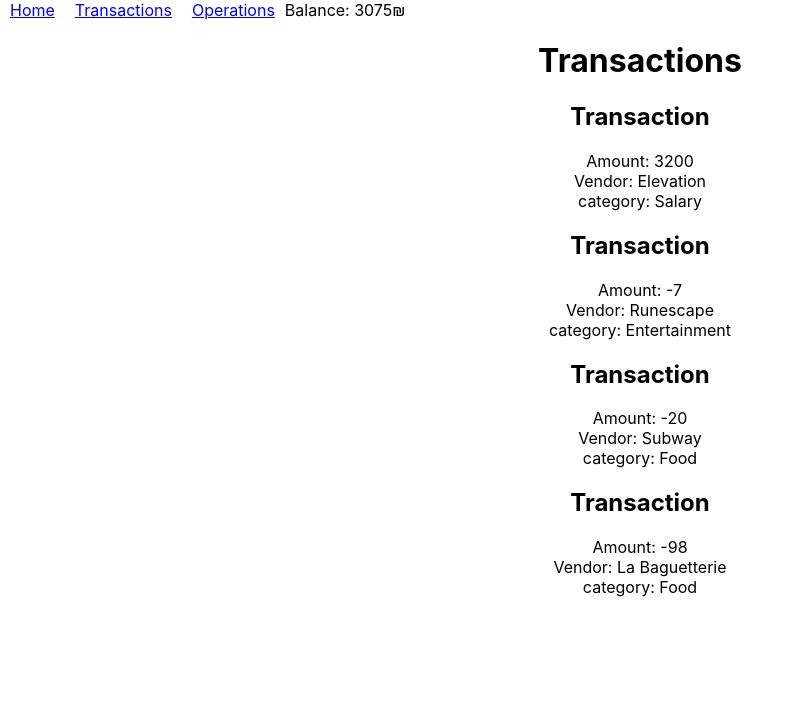
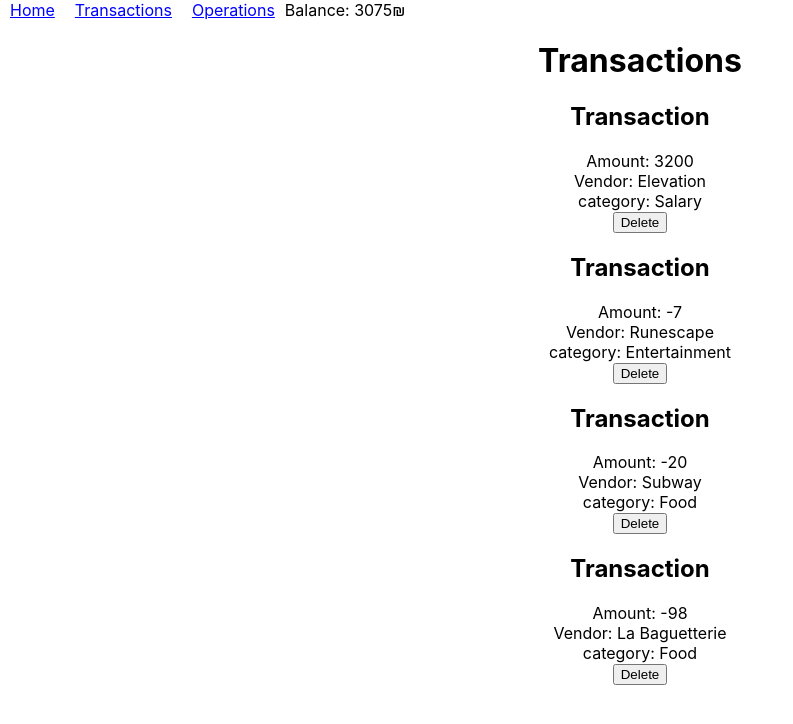
Before and after one commit to majdjb7/Bank, a React (Create React App) app: page /transactions in a window 1280 px wide. Shown: the top 724 px of the page, without its empty margins (0-793 px from the left). Built offline with nearby package versions, Linux system fonts and the light colour scheme.

Commit message:
Delete transaction button done, and init server for routes

```diff
--- a/src/App.js
+++ b/src/App.js
@@ -11,10 +11,10 @@ class App extends Component {
     super()
     this.state = {
       transactions: [
-        { amount: 3200, vendor: "Elevation", category: "Salary" },
-        { amount: -7, vendor: "Runescape", category: "Entertainment" },
-        { amount: -20, vendor: "Subway", category: "Food" },
-        { amount: -98, vendor: "La Baguetterie", category: "Food" }
+        { num: 1, amount: 3200, vendor: "Elevation", category: "Salary" },
+        { num: 2, amount: -7, vendor: "Runescape", category: "Entertainment" },
+        { num: 3, amount: -20, vendor: "Subway", category: "Food" },
+        { num: 4, amount: -98, vendor: "La Baguetterie", category: "Food" }
       ],
       balance: 0
     }
@@ -27,10 +27,16 @@ class App extends Component {
   }
 
   addOperation = (amount, vendor, category) => {
-    console.log(amount, vendor, category);
     let transactions = [...this.state.transactions]
     let newTransaction = {amount: amount, vendor: vendor, category: category}
     transactions.push(newTransaction)
+    this.setState({ transactions })
+  }
+
+  deleteTransaction = (transactionId) => {
+    let transactions = [...this.state.transactions]
+    let indexOfTransaction = transactions.findIndex(tr => tr.num==transactionId)
+    transactions.splice(indexOfTransaction, 1)
     this.setState({ transactions })
   }
 
@@ -46,12 +52,9 @@ class App extends Component {
             <Link className="link" to="/transactions">Transactions</Link>
             <Link className="link" to="/operations">Operations</Link>
             <span id="balance">Balance: {balance}₪</span>
-
           </div>
 
-
-          {/* <Route path="/" exact render={() => <Home />}></Route> */}
-          <Route path="/transactions" exact render={() => <Transactions  state={state}/>} />
+          <Route path="/transactions" exact render={() => <Transactions deleteTransaction={this.deleteTransaction} state={state}/>} />
           <Route path="/operations" exact render={() => <Operations addOperation={this.addOperation} state={state}/>} />
         </div>
       </Router>
--- a/src/components/Transaction.js
+++ b/src/components/Transaction.js
@@ -2,6 +2,11 @@ import React, { Component } from 'react'
 import '../styles/transaction.css'
 
 class Transaction extends Component {
+
+    deleteTransaction = () => {
+        this.props.deleteTransaction(this.props.transaction.num)
+    }
+
     render() {
         const transaction = this.props.transaction
         return (
@@ -10,6 +15,7 @@ class Transaction extends Component {
                 <div>Amount: {transaction.amount}</div>
                 <div>Vendor: {transaction.vendor}</div>
                 <div>category: {transaction.category}</div>
+                <button onClick={this.deleteTransaction}>Delete</button>
             </div>
         )
     }
--- a/src/components/Transactions.js
+++ b/src/components/Transactions.js
@@ -3,12 +3,17 @@ import Transaction from './Transaction';
 import '../styles/transactions.css'
 
 class Transactions extends Component {
+
+    deleteTransaction = (transactionId) => {
+        this.props.deleteTransaction(transactionId)
+    }
+
     render() {
         const transactions = this.props.state.transactions
         return (
             <div id="transactions">
                 <h1>Transactions</h1>
-                {transactions.map(tr => <Transaction key={tr.amount} transaction={tr} />)}
+                {transactions.map(tr => <Transaction key={tr.num} deleteTransaction={this.deleteTransaction} transaction={tr} />)}
             </div>
         )
     }
```
Also changed, not shown: server.js (added, +29 -0 lines), 1 other file (tests, documents, lock files or other folders).
